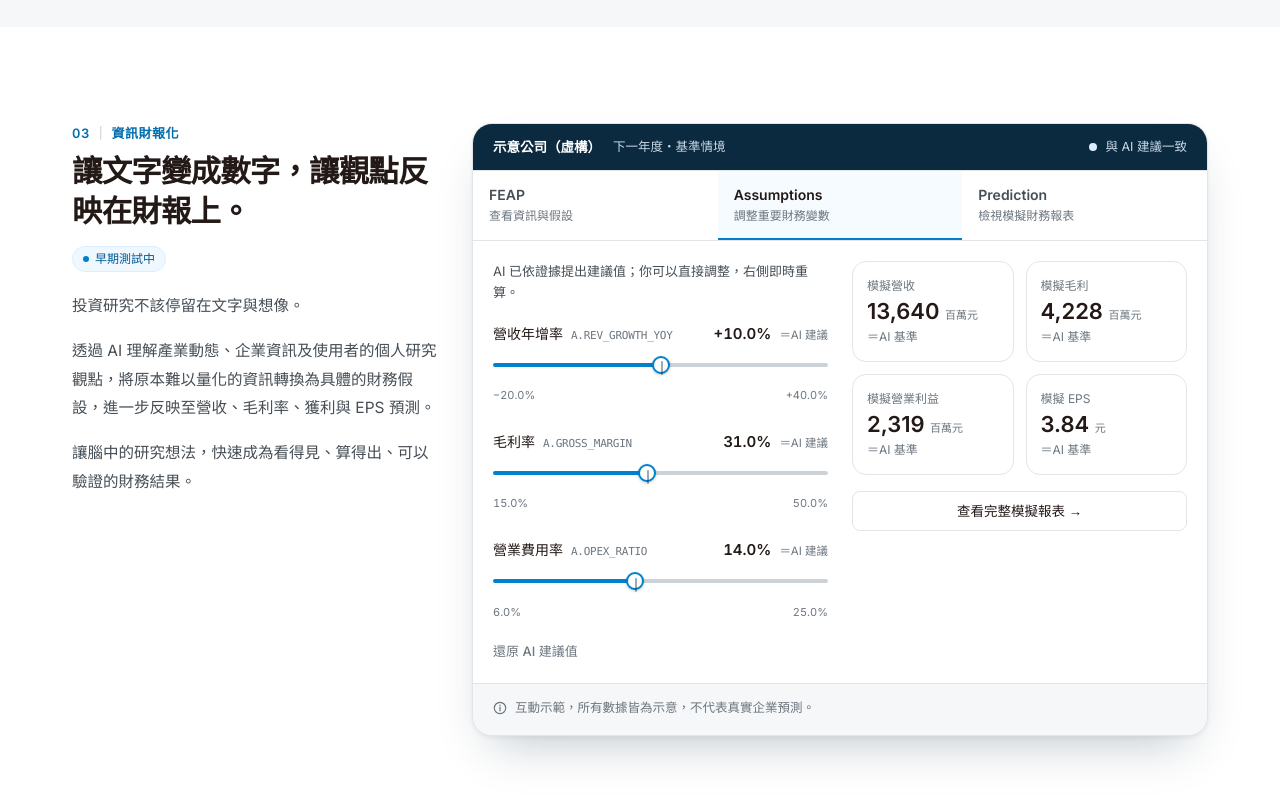
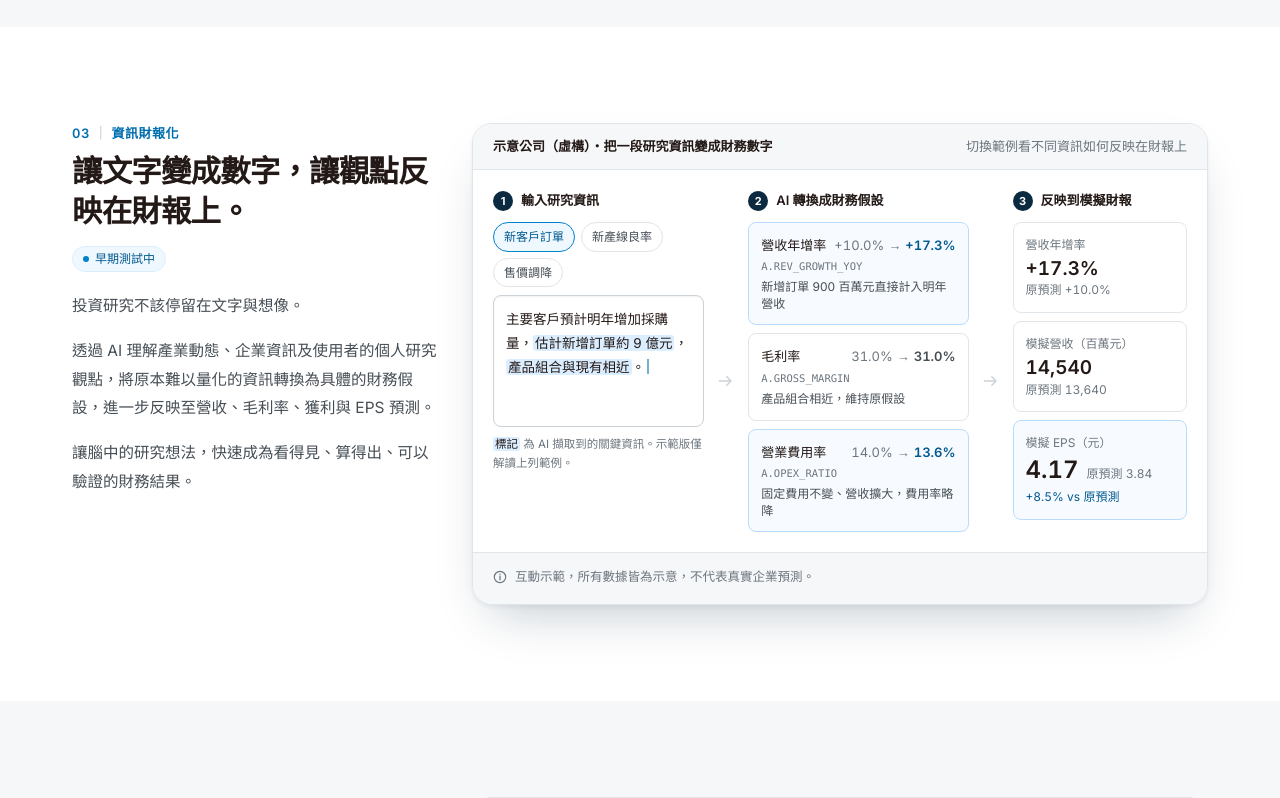
Before and after one commit to shuwnang/infoflask-publicweb, a Next.js app: page /product in a window 1280 px wide. Shown: the part 2780-3578 px from the top of the page. Built offline with nearby package versions, Linux system fonts and the light colour scheme; no server answers.

Commit message:
Crystal 03 資訊財報化改為「輸入資訊 → AI 假設 → 營收成長與 EPS」示範
Co-Authored-By: Claude Fable 5.1 <noreply@anthropic.com>
Claude-Session: https://claude.ai/code/session_01ALRxY7Zkw45cdQwDHBdUV2

```diff
--- a/src/app/product/page.tsx
+++ b/src/app/product/page.tsx
@@ -5,7 +5,7 @@ import { StatusBadge } from "@/components/ui/Badge";
 import { HeroWorkspace } from "@/components/product/HeroWorkspace";
 import { IntegrationDemo } from "@/components/product/IntegrationDemo";
 import { FeapFlow } from "@/components/product/FeapFlow";
-import { Workbench } from "@/components/product/Workbench";
+import { TextToNumbers } from "@/components/product/TextToNumbers";
 import { KnobSimulator } from "@/components/product/KnobSimulator";
 import { UpdateFlow } from "@/components/product/UpdateFlow";
 import { crystal, features } from "@/content/product";
@@ -21,7 +21,7 @@ export const metadata: Metadata = {
 const demos = {
   integration: <IntegrationDemo />,
   feap: <FeapFlow />,
-  simulate: <Workbench />,
+  simulate: <TextToNumbers />,
   knobs: <KnobSimulator showTax />,
   update: <UpdateFlow />,
 };
--- /dev/null
+++ b/src/components/product/TextToNumbers.tsx
@@ -0,0 +1,205 @@
+"use client";
+
+import { useMemo, useState } from "react";
+import { applyNewOrder, applyPriceChange, baselineAssumptions, simulate, type Assumptions } from "@/lib/finance";
+import { fmtEps, fmtM, fmtPct, fmtPctSigned } from "@/lib/format";
+import { DemoTag } from "@/components/ui/Badge";
+import { demoDisclaimer } from "@/content/site";
+
+type Change = { key: keyof Assumptions; label: string; code: string; reason: string; fmt: (v: number) => string };
+
+type Example = {
+  key: string;
+  chip: string;
+  /** 輸入框內容；以 [[ ]] 包住的片段為 AI 擷取到的關鍵資訊 */
+  text: string;
+  derive: (a: Assumptions) => Assumptions;
+  changes: Change[];
+};
+
+const pct = (v: number) => fmtPct(v, 1);
+const pctS = (v: number) => fmtPctSigned(v, 1);
+
+const EXAMPLES: Example[] = [
+  {
+    key: "order",
+    chip: "新客戶訂單",
+    text: "主要客戶預計明年增加採購量，[[估計新增訂單約 9 億元]]，[[產品組合與現有相近]]。",
+    derive: (a) => ({ ...applyNewOrder(a, 900), opexRatio: 0.136 }),
+    changes: [
+      { key: "revenueGrowth", label: "營收年增率", code: "A.REV_GROWTH_YOY", reason: "新增訂單 900 百萬元直接計入明年營收", fmt: pctS },
+      { key: "grossMargin", label: "毛利率", code: "A.GROSS_MARGIN", reason: "產品組合相近，維持原假設", fmt: pct },
+      { key: "opexRatio", label: "營業費用率", code: "A.OPEX_RATIO", reason: "固定費用不變、營收擴大，費用率略降", fmt: pct },
+    ],
+  },
+  {
+    key: "yield",
+    chip: "新產線良率",
+    text: "法說會表示新產線已於第二季量產，[[良率達到目標]]，管理層預期[[毛利率可較去年提升約 2 個百分點]]。",
+    derive: (a) => ({ ...a, grossMargin: a.grossMargin + 0.02 }),
+    changes: [
+      { key: "revenueGrowth", label: "營收年增率", code: "A.REV_GROWTH_YOY", reason: "資訊未提及營收，維持原假設", fmt: pctS },
+      { key: "grossMargin", label: "毛利率", code: "A.GROSS_MARGIN", reason: "依管理層指引上調 2 個百分點", fmt: pct },
+      { key: "opexRatio", label: "營業費用率", code: "A.OPEX_RATIO", reason: "未受影響，維持原假設", fmt: pct },
+    ],
+  },
+  {
+    key: "price",
+    chip: "售價調降",
+    text: "面對同業競爭，公司規劃明年[[主力產品售價調降 5%]]，[[銷量預期持平]]，成本結構不變。",
+    derive: (a) => applyPriceChange(a, -0.05),
+    changes: [
+      { key: "revenueGrowth", label: "營收年增率", code: "A.REV_GROWTH_YOY", reason: "銷量持平、售價 −5%，營收同步下修", fmt: pctS },
+      { key: "grossMargin", label: "毛利率", code: "A.GROSS_MARGIN", reason: "成本不變、售價下降，毛利率被壓縮", fmt: pct },
+      { key: "opexRatio", label: "營業費用率", code: "A.OPEX_RATIO", reason: "費用金額不變、營收變小，費用率略升", fmt: pct },
+    ],
+  },
+];
+
+/** 把 [[ ]] 片段渲染成標記 */
+function Highlighted({ text }: { text: string }) {
+  const parts = text.split(/(\[\[.*?\]\])/g).filter(Boolean);
+  return (
+    <>
+      {parts.map((p, i) =>
+        p.startsWith("[[") ? (
+          <mark key={i} className="rounded-[3px] bg-brand-100 px-0.5 text-ink">
+            {p.slice(2, -2)}
+          </mark>
+        ) : (
+          <span key={i}>{p}</span>
+        ),
+      )}
+    </>
+  );
+}
+
+/**
+ * 資訊財報化：一段文字研究資訊 → AI 轉換成財務假設 → 反映到營收成長與 EPS。
+ * 三段式流程，切換範例即重算；數字由 lib/finance.ts 共用模型計算。
+ */
+export function TextToNumbers() {
+  const [key, setKey] = useState<string>(EXAMPLES[0].key);
+  const ex = EXAMPLES.find((e) => e.key === key) ?? EXAMPLES[0];
+  const base = useMemo(() => simulate(baselineAssumptions), []);
+  const derived = useMemo(() => ex.derive(baselineAssumptions), [ex]);
+  const after = useMemo(() => simulate(derived), [derived]);
+  const epsDelta = after.eps / base.eps - 1;
+
+  return (
+    <div className="rounded-2xl border border-line bg-white shadow-float overflow-hidden">
+      <div className="flex flex-wrap items-center justify-between gap-2 border-b border-line bg-mist px-5 py-3 text-[13px]">
+        <span className="font-semibold text-ink">示意公司（虛構）・把一段研究資訊變成財務數字</span>
+        <span className="text-ink-3">切換範例看不同資訊如何反映在財報上</span>
+      </div>
+
+      <div className="grid md:grid-cols-[minmax(0,1.15fr)_auto_minmax(0,1.2fr)_auto_minmax(0,0.95fr)] gap-4 md:gap-3 p-5">
+        {/* ① 研究資訊輸入 */}
+        <div>
+          <Head n="1" title="輸入研究資訊" />
+          <div className="flex flex-wrap gap-1.5 mb-2" role="tablist" aria-label="範例資訊">
+            {EXAMPLES.map((e) => (
+              <button
+                key={e.key}
+                type="button"
+                role="tab"
+                aria-selected={e.key === key}
+                onClick={() => setKey(e.key)}
+                className={`rounded-full border px-2.5 py-1 text-[12px] font-medium transition-colors ${
+                  e.key === key ? "border-brand bg-brand-50 text-brand-700" : "border-line text-ink-2 hover:border-ink hover:text-ink"
+                }`}
+              >
+                {e.chip}
+              </button>
+            ))}
+          </div>
+          <div className="rounded-lg border border-line-strong bg-white p-3 text-[13.5px] leading-[1.75] text-ink min-h-[132px] shadow-[inset_0_1px_2px_rgba(11,41,63,.06)]" aria-label="研究資訊（示意）">
+            <Highlighted key={ex.key} text={ex.text} />
+            <span className="inline-block w-[2px] h-[1.1em] align-[-0.2em] ml-0.5 bg-brand-600 animate-pulse" aria-hidden="true" />
+          </div>
+          <p className="mt-2 text-[11.5px] text-ink-3">
+            <mark className="rounded-[3px] bg-brand-100 px-0.5 text-ink">標記</mark> 為 AI 擷取到的關鍵資訊。示範版僅解讀上列範例。
+          </p>
+        </div>
+
+        <Arrow />
+
+        {/* ② AI 轉換成假設 */}
+        <div>
+          <Head n="2" title="AI 轉換成財務假設" />
+          <ul className="space-y-2">
+            {ex.changes.map((c) => {
+              const from = baselineAssumptions[c.key];
+              const to = derived[c.key];
+              const changed = Math.abs(to - from) > 1e-9;
+              return (
+                <li key={c.key} className={`rounded-lg border p-3 ${changed ? "border-brand-200 bg-brand-50/50" : "border-line"}`}>
+                  <div className="flex items-baseline justify-between gap-2">
+                    <span className="text-[13px] font-medium text-ink">{c.label}</span>
+                    <span className="tnum text-[13px]">
+                      <span className="text-ink-3">{c.fmt(from)}</span>
+                      <span className="mx-1 text-ink-3" aria-hidden="true">
+                        →
+                      </span>
+                      <span className={`font-semibold ${changed ? "text-brand-700" : "text-ink-2"}`}>{c.fmt(to)}</span>
+                    </span>
+                  </div>
+                  <p className="mt-0.5 font-mono text-[10.5px] text-ink-3">{c.code}</p>
+                  <p className="mt-1 text-[12px] leading-snug text-ink-2">{c.reason}</p>
+                </li>
+              );
+            })}
+          </ul>
+        </div>
+
+        <Arrow />
+
+        {/* ③ 反映到財報 */}
+        <div>
+          <Head n="3" title="反映到模擬財報" />
+          <div className="space-y-2">
+            <Big label="營收年增率" from={pctS(baselineAssumptions.revenueGrowth)} to={pctS(derived.revenueGrowth)} changed={Math.abs(derived.revenueGrowth - baselineAssumptions.revenueGrowth) > 1e-9} up={derived.revenueGrowth >= baselineAssumptions.revenueGrowth} />
+            <Big label="模擬營收（百萬元）" from={fmtM(base.revenue)} to={fmtM(after.revenue)} changed={Math.abs(after.revenue - base.revenue) > 0.5} up={after.revenue >= base.revenue} />
+            <Big label="模擬 EPS（元）" from={fmtEps(base.eps)} to={fmtEps(after.eps)} sub={`${fmtPctSigned(epsDelta, 1)} vs 原預測`} changed={Math.abs(epsDelta) > 1e-6} up={epsDelta >= 0} strong />
+          </div>
+        </div>
+      </div>
+
+      <div className="border-t border-line bg-mist px-5 py-3">
+        <DemoTag text={demoDisclaimer} />
+      </div>
+    </div>
+  );
+}
+
+function Head({ n, title }: { n: string; title: string }) {
+  return (
+    <div className="mb-2.5 flex items-center gap-2">
+      <span className="inline-flex h-5 w-5 items-center justify-center rounded-full bg-navy text-[11px] font-bold text-white">{n}</span>
+      <span className="text-[13px] font-semibold text-ink">{title}</span>
+    </div>
+  );
+}
+
+function Arrow() {
+  return (
+    <div className="hidden md:flex items-center justify-center pt-10 text-line-strong" aria-hidden="true">
+      <svg viewBox="0 0 24 24" className="h-5 w-5" fill="none">
+        <path d="M4 12h14m0 0-5-5m5 5-5 5" stroke="currentColor" strokeWidth="1.8" strokeLinecap="round" strokeLinejoin="round" />
+      </svg>
+    </div>
+  );
+}
+
+function Big({ label, from, to, sub, changed, up, strong = false }: { label: string; from: string; to: string; sub?: string; changed: boolean; up: boolean; strong?: boolean }) {
+  return (
+    <div className={`rounded-lg border p-3 ${strong ? "border-brand-200 bg-brand-50/50" : "border-line"}`}>
+      <p className="text-[12px] text-ink-3">{label}</p>
+      <div className="mt-0.5 flex flex-wrap items-baseline gap-x-2">
+        <span className={`tnum font-semibold leading-tight text-ink ${strong ? "text-[24px]" : "text-[19px]"}`}>{to}</span>
+        <span className="tnum text-[12px] text-ink-3">原預測 {from}</span>
+      </div>
+      {sub && <p className={`mt-0.5 tnum text-[12px] ${!changed ? "text-ink-3" : up ? "text-brand-700" : "text-ink-2"}`}>{changed ? sub : "＝原預測"}</p>}
+    </div>
+  );
+}
```
